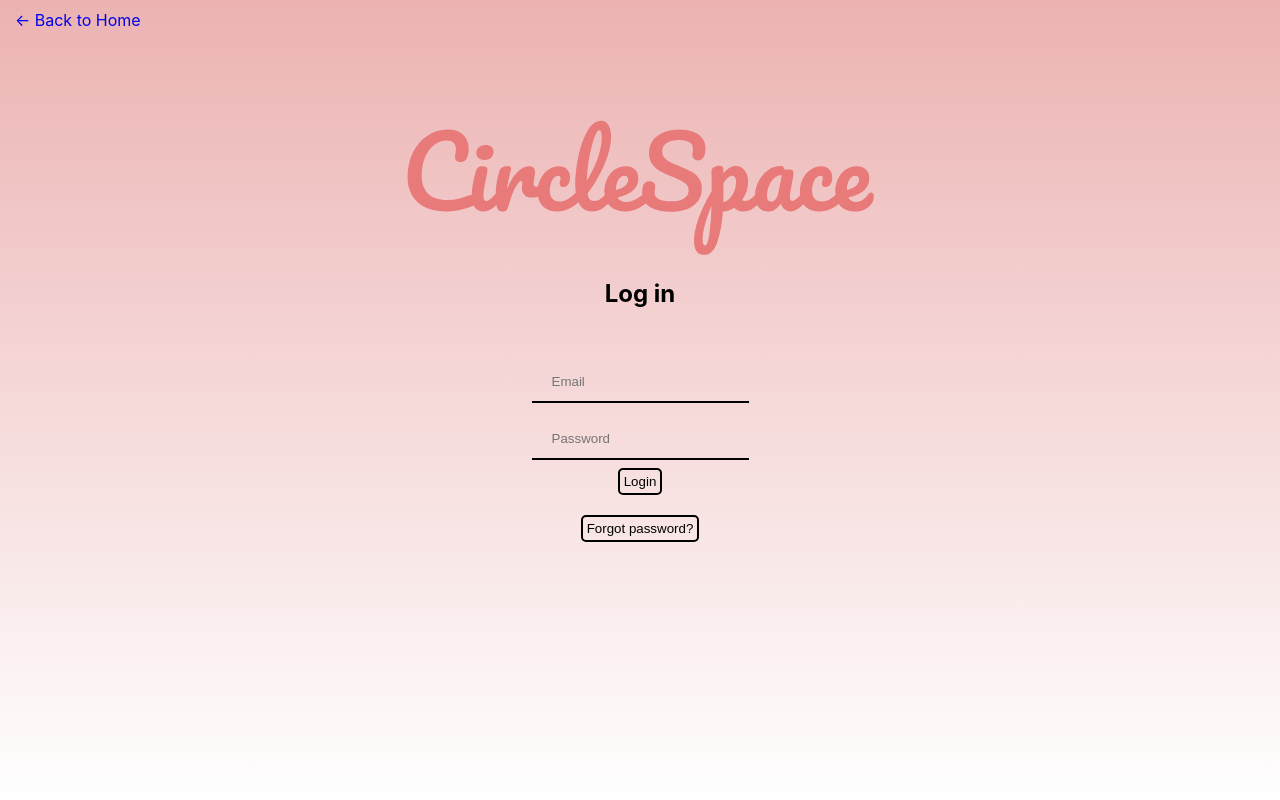
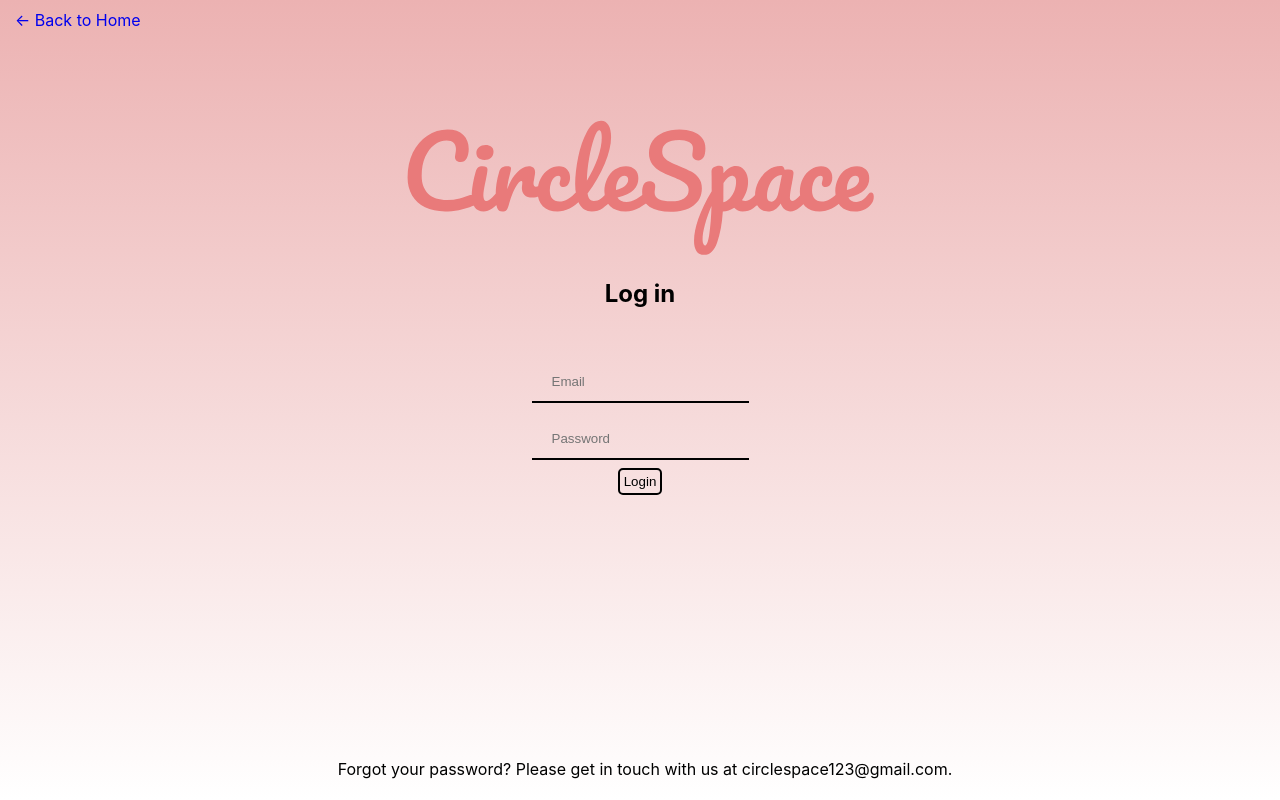
Before and after one commit to jeremyhoward14/eportfolio-frontend, a React (Create React App) app: page /login in a window 1280 px wide. Built offline with nearby package versions, Linux system fonts and the light colour scheme; no server answers; the HTML template or start-up script is replaced by a standard one.

Commit message:
Adding info for forgotten passwords on /login

```diff
--- a/src/login/index.js
+++ b/src/login/index.js
@@ -143,7 +143,7 @@ class LoginForm extends React.Component {
                     <input type="submit" value={this.state.loginText}></input>
                 </form>
                 <br></br>
-                <button id="forgotPassword">Forgot password?</button>
+                <p id="forgotPasswordText">Forgot your password? Please get in touch with us at circlespace123@gmail.com.</p>
           </div>
       </div>
     );
--- a/src/login/login.css
+++ b/src/login/login.css
@@ -74,3 +74,10 @@ input[type=text]:focus, input[type=password]:focus {
     padding: 4px;
     cursor: pointer;
 }
+
+#forgotPasswordText {
+    bottom: 0;
+    position: fixed;
+    width: 100vw;
+    text-align: center;
+}
```
